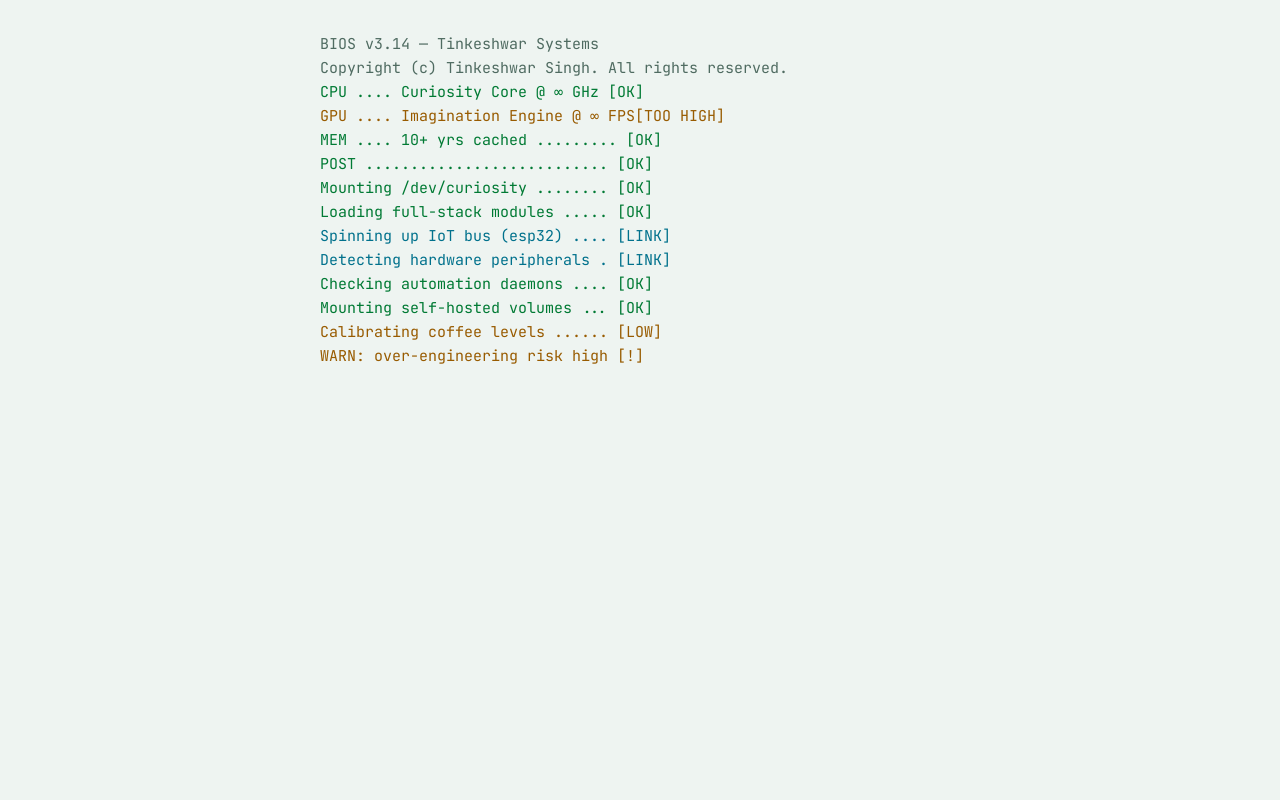
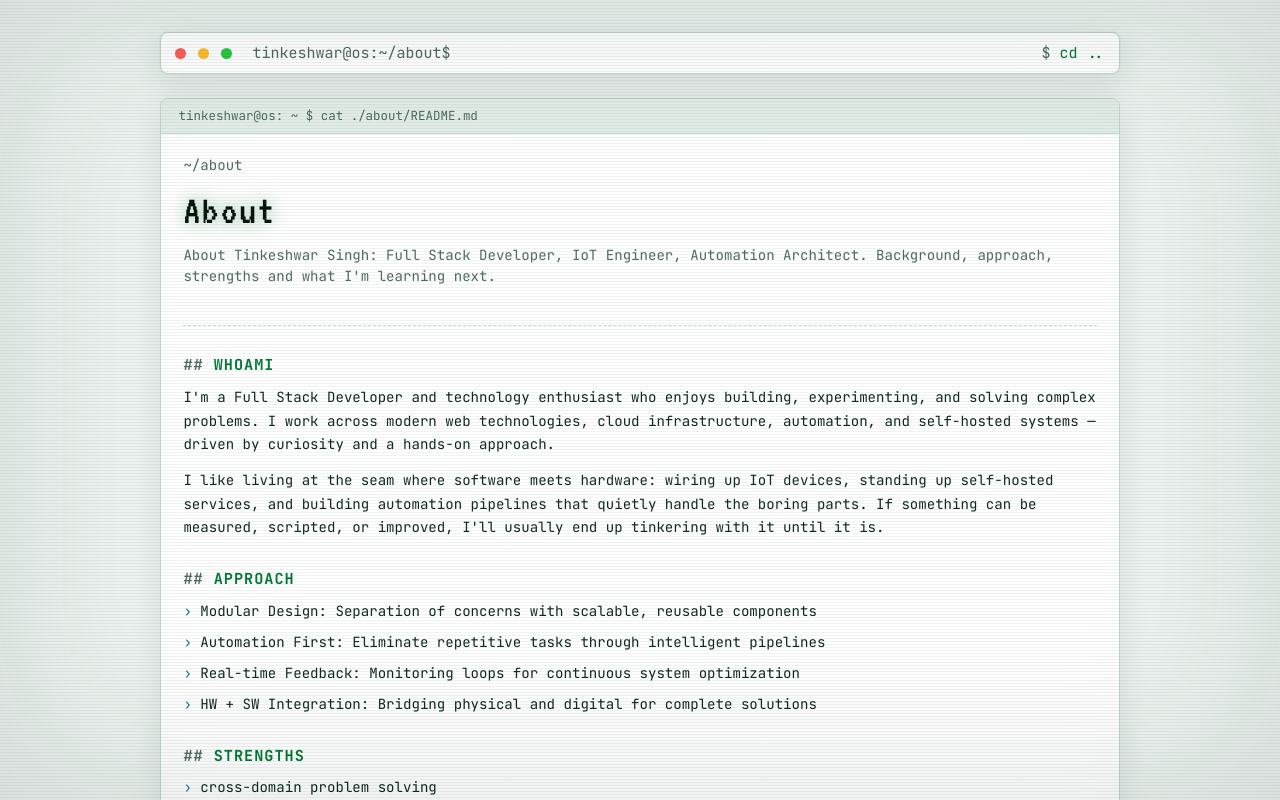
Before and after one commit to tinkeshwar/tinkeshwar, a React (Vite) app: page /about in a window 1280 px wide. Shown: the top 800 px of the page. Built offline with nearby package versions, Linux system fonts and the light colour scheme.

Commit message:
feat: about pages

```diff
--- a/src/App.jsx
+++ b/src/App.jsx
@@ -4,16 +4,17 @@ import Shell from './components/Shell'
 import ProjectPage from './components/ProjectPage'
 import { pages } from './data'
 
-// /projects/api-bird → that project. Old #/projects/u1 links still resolve (by id).
-const PROJECT_PATH = /^\/projects\/([\w-]+?)(?:\.html)?\/?$/
+// /projects/api-bird, /about, … → that page. Old #/projects/u1 links still resolve (by id).
 const PROJECT_HASH = /^#\/projects\/([\w-]+)$/
-const findProject = key =>
-  key && pages.find(p => [p.slug, p.id.toLowerCase()].includes(key.toLowerCase()))
-const projectFromUrl = () =>
-  findProject(location.pathname.match(PROJECT_PATH)?.[1] ?? location.hash.match(PROJECT_HASH)?.[1])
+const findPage = (pathname, hash = '') => {
+  const path = pathname.toLowerCase().replace(/(\.html|\/)$/, '')
+  const id = hash.match(PROJECT_HASH)?.[1].toLowerCase()
+  return pages.find(p => p.path === path) ?? (id && pages.find(p => p.id?.toLowerCase() === id))
+}
+const pageFromUrl = () => findPage(location.pathname, location.hash)
 
 export default function App() {
-  const [project, setProject] = useState(projectFromUrl)
+  const [project, setProject] = useState(pageFromUrl)
   // Deep links skip the boot animation.
   const [booted, setBooted] = useState(() => !!project)
   const homeScroll = useRef(0)
@@ -22,10 +23,9 @@ export default function App() {
     // The app restores the home scroll itself; stop the browser competing with it.
     history.scrollRestoration = 'manual'
     const onRoute = () => {
-      const next = projectFromUrl()
-      // Move legacy hash links (and id/.html variants) onto the canonical path.
-      if (next && location.pathname + location.hash !== `/projects/${next.slug}`)
-        history.replaceState(null, '', `/projects/${next.slug}`)
+      const next = pageFromUrl()
+      // Move legacy hash links (and .html / trailing-slash variants) onto the canonical path.
+      if (next && location.pathname + location.hash !== next.path) history.replaceState(null, '', next.path)
       if (next) homeScroll.current = window.scrollY
       setProject(next)
       if (!next) requestAnimationFrame(() => window.scrollTo(0, homeScroll.current))
@@ -36,7 +36,7 @@ export default function App() {
       const a = e.target.closest('a')
       if (!a || a.target || a.origin !== location.origin || a.hash) return
       if (e.button || e.metaKey || e.ctrlKey || e.shiftKey || e.altKey) return
-      if (a.pathname !== '/' && !findProject(a.pathname.match(PROJECT_PATH)?.[1])) return
+      if (a.pathname !== '/' && !findPage(a.pathname)) return
       e.preventDefault()
       history.pushState(null, '', a.href)
       onRoute()
--- a/src/components/ProjectPage.jsx
+++ b/src/components/ProjectPage.jsx
@@ -16,24 +16,26 @@ export default function ProjectPage({ project: p }) {
         <span className="dot r" aria-hidden="true" />
         <span className="dot y" aria-hidden="true" />
         <span className="dot g" aria-hidden="true" />
-        <span className="path">tinkeshwar@os:~/projects/{p.slug}$</span>
+        <span className="path">tinkeshwar@os:~{p.path}$</span>
         <a className="project__back" href="/">cd ..</a>
       </div>
 
       <article className="block project__doc">
         <div className="live-term__bar">
-          <span className="live-term__title">tinkeshwar@os: ~ $ cat ./projects/{p.slug}/README.md</span>
+          <span className="live-term__title">tinkeshwar@os: ~ $ cat .{p.path}/README.md</span>
         </div>
         <div className="out">
           <header className="project__hd">
-            <span className="dim">~/projects/<span className="k">{p.slug}</span></span>
+            <span className="dim">~{p.path}</span>
             <h1>{p.name}</h1>
             <p className="card__desc dim">{p.desc}</p>
             <div className="project__meta">
-              <span className="st a">
-                <span className="st__dot" aria-hidden="true" />
-                {p.status}
-              </span>
+              {p.status && (
+                <span className="st a">
+                  <span className="st__dot" aria-hidden="true" />
+                  {p.status}
+                </span>
+              )}
               {p.detail.meta?.map(([k, v]) => (
                 <span key={k}>
                   <span className="dim">{k}=</span>
@@ -42,7 +44,7 @@ export default function ProjectPage({ project: p }) {
               ))}
             </div>
             <div>
-              {p.stack.map(s => (
+              {p.stack?.map(s => (
                 <span className="tag" key={s}>{s}</span>
               ))}
             </div>
@@ -60,6 +62,13 @@ export default function ProjectPage({ project: p }) {
                   {s.list.map((t, i) => <li key={i}>{t}</li>)}
                 </ul>
               )}
+              {s.links && (
+                <ul>
+                  {s.links.map(([label, href]) => (
+                    <li key={href}><a href={href}>{label}</a></li>
+                  ))}
+                </ul>
+              )}
               {s.pre && <pre>{s.pre}</pre>}
             </section>
           ))}
--- a/src/data.js
+++ b/src/data.js
@@ -554,5 +554,41 @@ export const contact = [
   { key: 'email', icon: '✉', label: 'hello@tinkeshwar.com', href: 'mailto:hello@tinkeshwar.com' },
 ]
 
-// Projects with their own page at /projects/<slug>.
-export const pages = projects.filter(p => p.detail)
+const projectPages = projects
+  .filter(p => p.detail)
+  .map(p => ({ ...p, path: `/projects/${p.slug}` }))
+const list = t => t.replace(/\.$/, '').split(', ')
+
+// Every standalone page, keyed by `path`. /about and /contact are SEO-only:
+// pre-rendered and in the sitemap, but nothing in the UI links to them.
+// `schema`/`ogType` default to CreativeWork/article (project pages).
+export const pages = [
+  ...projectPages,
+  {
+    path: '/about',
+    name: 'About',
+    desc: `About Tinkeshwar Singh: ${whoami.subtitle.replace(/ • /g, ', ')}. Background, approach, strengths and what I'm learning next.`,
+    schema: 'ProfilePage',
+    ogType: 'profile',
+    detail: {
+      sections: [
+        { title: 'whoami', text: whoami.bio },
+        { title: 'approach', list: approach.map(a => `${a.title}: ${a.desc}`) },
+        { title: 'strengths', list: list(about.strengths) },
+        { title: 'growing into', list: list(about.growth) },
+        { title: 'known bug', text: [about.knownBug] },
+        { title: 'projects', links: projectPages.map(p => [p.name, p.path]) },
+      ],
+    },
+  },
+  {
+    path: '/contact',
+    name: 'Contact',
+    desc: 'Contact Tinkeshwar Singh, Full Stack Developer, IoT Engineer and Automation Architect, by email, GitHub or LinkedIn.',
+    schema: 'ContactPage',
+    ogType: 'website',
+    detail: {
+      sections: [{ title: 'reach the human behind this terminal', links: contact.map(c => [c.label, c.href]) }],
+    },
+  },
+]
--- a/vite.config.js
+++ b/vite.config.js
@@ -16,11 +16,11 @@ const setMeta = (html, keys, value) =>
 const sitemap = () => `<?xml version="1.0" encoding="UTF-8"?>
 <urlset xmlns="http://www.sitemaps.org/schemas/sitemap/0.9">
   <url><loc>${SITE}/</loc><changefreq>monthly</changefreq><priority>1.0</priority></url>
-${pages.map(p => `  <url><loc>${SITE}/projects/${p.slug}</loc><changefreq>monthly</changefreq><priority>0.8</priority></url>`).join('\n')}
+${pages.map(p => `  <url><loc>${SITE}${p.path}</loc><changefreq>monthly</changefreq><priority>0.8</priority></url>`).join('\n')}
 </urlset>
 `
 
-// Build: dist/projects/<slug>.html per project page (own title/description/OG tags) + sitemap.xml.
+// Build: dist/<path>.html per page (projects, /about, /contact) (own title/description/OG tags) + sitemap.xml.
 function projectPages() {
   return {
     name: 'project-pages',
@@ -35,17 +35,17 @@ function projectPages() {
     generateBundle(_, bundle) {
       const index = bundle['index.html'].source
       for (const p of pages) {
-        const url = `${SITE}/projects/${p.slug}`
+        const url = SITE + p.path
         const title = esc(`${p.name} — Tinkeshwar Singh`)
         const desc = esc(p.desc)
+        const person = { '@type': 'Person', '@id': `${SITE}/#person`, name: 'Tinkeshwar Singh', url: `${SITE}/` }
         const ld = JSON.stringify({
           '@context': 'https://schema.org',
-          '@type': 'CreativeWork',
+          '@type': p.schema ?? 'CreativeWork',
           name: p.name,
           description: p.desc,
           url,
-          keywords: p.stack.join(', '),
-          author: { '@type': 'Person', '@id': `${SITE}/#person`, name: 'Tinkeshwar Singh', url: `${SITE}/` },
+          ...(p.stack ? { keywords: p.stack.join(', '), author: person } : { mainEntity: person }),
         }).replace(/</g, '\\u003c')
         let html = index
           .replace(/<title>.*?<\/title>/s, () => `<title>${title}</title>`)
@@ -55,10 +55,10 @@ function projectPages() {
         html = setMeta(html, 'og:title|twitter:title', title)
         html = setMeta(html, 'description|og:description|twitter:description', desc)
         html = setMeta(html, 'og:url', url)
-        html = setMeta(html, 'og:type', 'article')
+        html = setMeta(html, 'og:type', p.ogType ?? 'article')
         html = setMeta(html, 'og:image:alt', title)
-        html = setMeta(html, 'keywords', esc(['Tinkeshwar Singh', p.name, ...p.stack].join(', ')))
-        this.emitFile({ type: 'asset', fileName: `projects/${p.slug}.html`, source: html })
+        html = setMeta(html, 'keywords', esc(['Tinkeshwar Singh', p.name, ...(p.stack ?? [])].join(', ')))
+        this.emitFile({ type: 'asset', fileName: `${p.path.slice(1)}.html`, source: html })
       }
       this.emitFile({ type: 'asset', fileName: 'sitemap.xml', source: sitemap() })
     },
```
